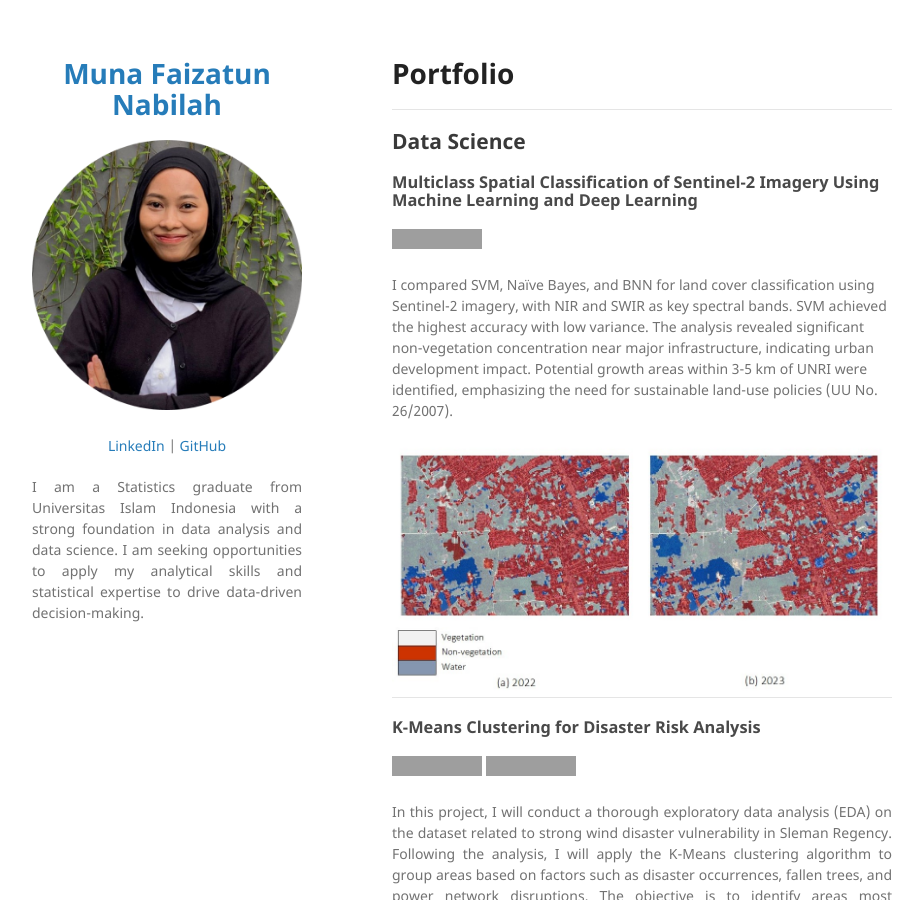
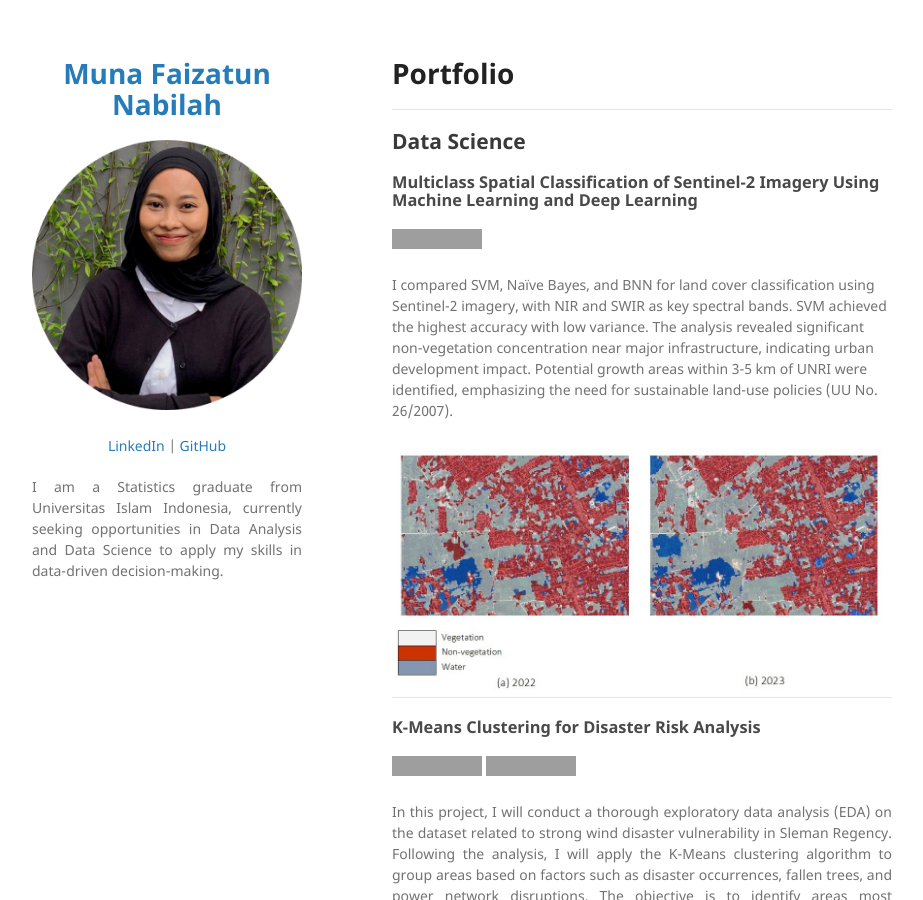
Before and after one commit to munafaizatun/munafaizatun.github.io, a Jekyll site: the page built from index.md, in a window 1280 px wide and 900 px high. Shown: the whole window, without its empty margins (178-1101 px from the left). Built offline with Jekyll 4.4.1, drawn with Linux system fonts in a browser that asks for light colours; our own code applies the rules of GitHub Pages for plain Markdown files; grey boxes are pictures that could not be loaded.

Commit message:
Update _config.yml

```diff
--- a/_config.yml
+++ b/_config.yml
@@ -9,7 +9,7 @@
   </p>
 
   <p align="justify">
-  I am a Statistics graduate from Universitas Islam Indonesia with a strong foundation in data analysis and data science. I am seeking opportunities to apply my analytical skills and statistical expertise to drive data-driven decision-making.
+  I am a Statistics graduate from Universitas Islam Indonesia, currently seeking opportunities in Data Analysis and Data Science to apply my skills in data-driven decision-making.
   </p>
 
 theme: jekyll-theme-minimal
```
